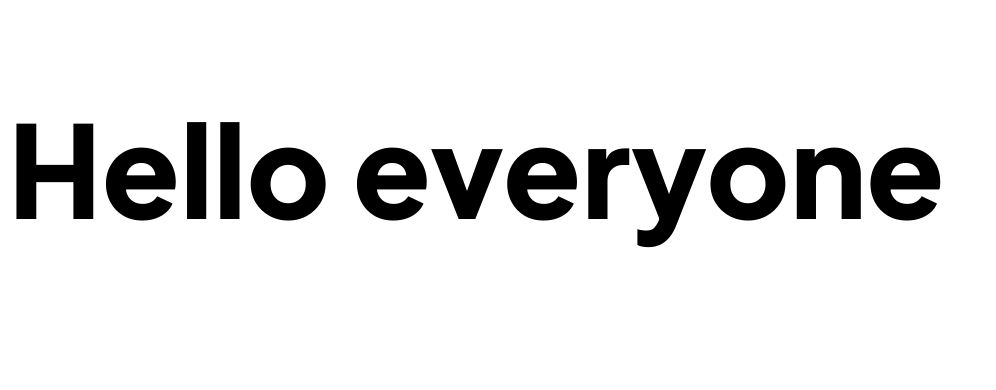
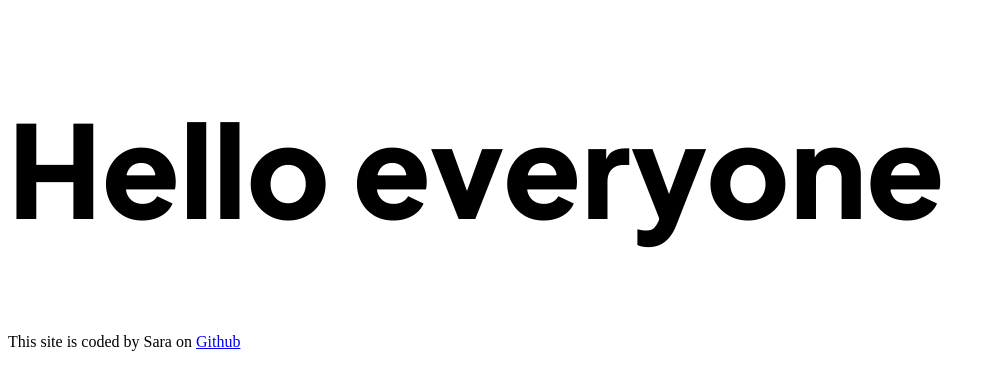
Before and after one commit to prakadw-dev/responsive-addon-proj, a plain HTML site: page index.html in a window 1280 px wide. Shown: the whole page, without its empty margins (0-996 px from the left). Drawn offline with Linux system fonts and the light colour scheme.

Commit message:
Added github link on footer

```diff
--- a/index.html
+++ b/index.html
@@ -14,5 +14,9 @@
   </head>
   <body>
     <h1>Hello everyone</h1>
+    <footer>
+      This site is coded by Sara on
+      <a href="https://github.com/prakadw-dev/responsive-addon-proj">Github</a>
+    </footer>
   </body>
 </html>
```
Also changed, not shown: 1 other file.
